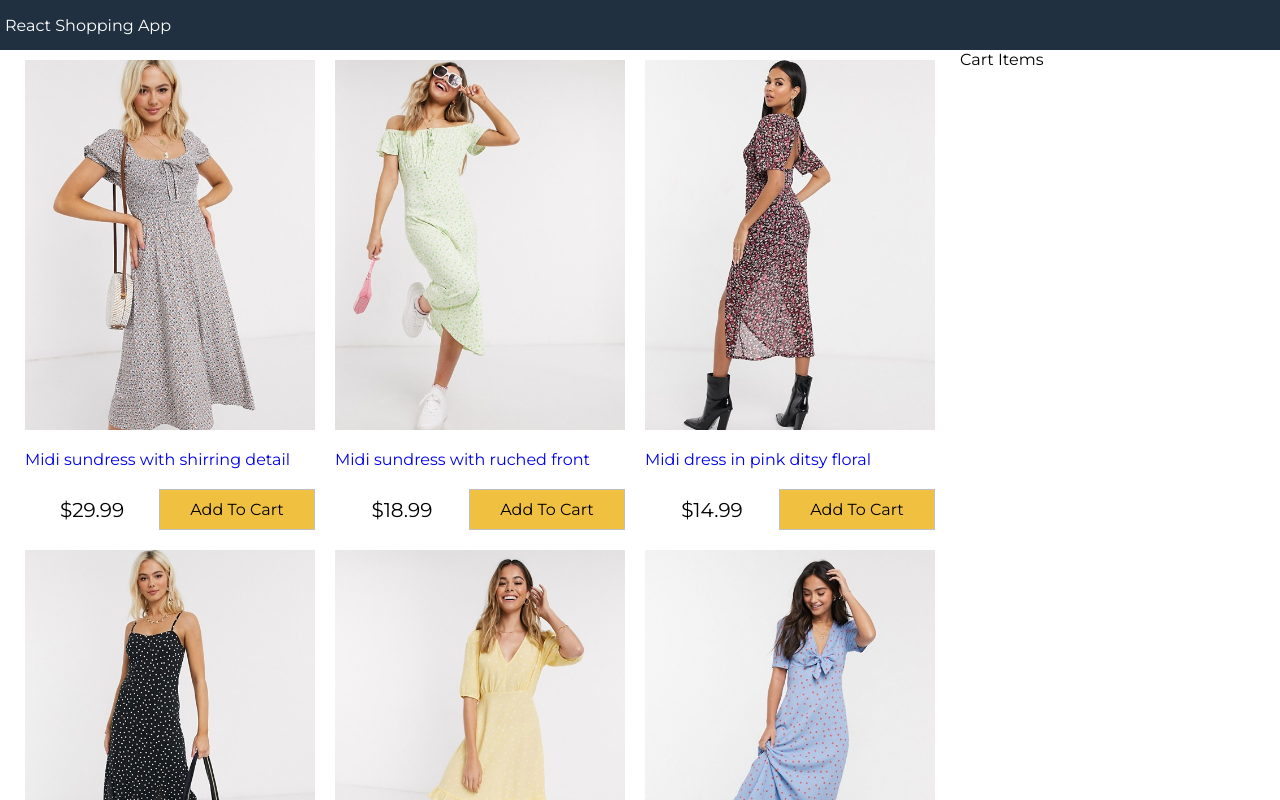
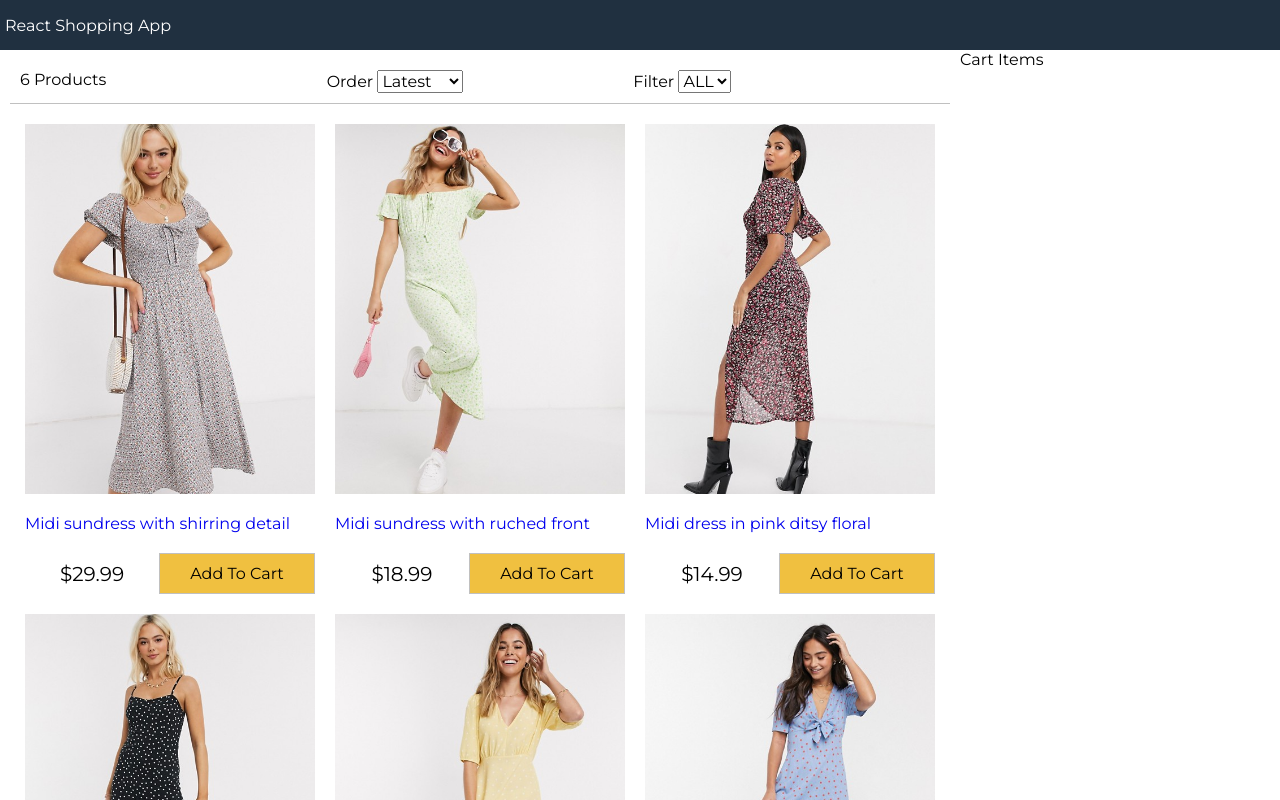
Before and after one commit to Xearta/react-shopping-app, a React (Create React App) app: page / in a window 1280 px wide. Shown: the top 800 px of the page. Built offline with nearby package versions, Linux system fonts and the light colour scheme.

Commit message:
Created a filter component

```diff
--- a/src/App.js
+++ b/src/App.js
@@ -1,12 +1,51 @@
 import React from 'react';
 import data from './data.json';
 import Products from './components/Products';
+import Filter from './components/Filter';
 
 class App extends React.Component {
   state = {
     products: data.products,
     size: '',
     sort: '',
+  };
+
+  sortProducts = event => {
+    console.log(event.target.value);
+    const sort = event.target.value;
+
+    this.setState(state => ({
+      sort: sort,
+      products: this.state.products
+        .slice()
+        .sort((a, b) =>
+          sort === 'lowest'
+            ? a.price > b.price
+              ? 1
+              : -1
+            : sort === 'highest'
+            ? a.price < b.price
+              ? 1
+              : -1
+            : a._id < b._id
+            ? 1
+            : -1
+        ),
+    }));
+  };
+
+  filterProducts = event => {
+    if (event.target.value === '') {
+      this.setState({
+        size: event.target.value,
+        products: data.products,
+      });
+    } else {
+      this.setState({
+        size: event.target.value,
+        products: data.products.filter(product => product.availableSizes.indexOf(event.target.value) >= 0),
+      });
+    }
   };
 
   render() {
@@ -18,6 +57,13 @@
         <main>
           <div className='content'>
             <div className='main'>
+              <Filter
+                count={this.state.products.length}
+                size={this.state.size}
+                sort={this.state.sort}
+                filterProducts={this.filterProducts}
+                sortProducts={this.sortProducts}
+              />
               <Products products={this.state.products} />
             </div>
             <div className='sidebar'>Cart Items</div>
--- /dev/null
+++ b/src/components/Filter.js
@@ -0,0 +1,33 @@
+import React, { Component } from 'react';
+
+class Filter extends Component {
+  render() {
+    return (
+      <div className='filter'>
+        <div className='filter-result'>{this.props.count} Products</div>
+        <div className='filter-sort'>
+          Order{' '}
+          <select value={this.props.sort} onChange={this.props.sortProducts}>
+            <option>Latest</option>
+            <option value='lowest'>Lowest</option>
+            <option value='highest'>Highest</option>
+          </select>
+        </div>
+        <div className='filter-size'>
+          Filter{' '}
+          <select value={this.props.size} onChange={this.props.filterProducts}>
+            <option value=''>ALL</option>
+            <option value='XS'>XS</option>
+            <option value='S'>S</option>
+            <option value='M'>M</option>
+            <option value='L'>L</option>
+            <option value='XL'>XL</option>
+            <option value='XXL'>XXL</option>
+          </select>
+        </div>
+      </div>
+    );
+  }
+}
+
+export default Filter;
--- a/src/index.css
+++ b/src/index.css
@@ -139,3 +139,16 @@
 .button.primary {
   background-color: #f0c040;
 }
+
+/* Filter */
+.filter {
+  display: flex;
+  justify-content: space-between;
+  padding: 1rem;
+  margin: 1rem;
+  border-bottom: 0.1rem #c0c0c0 solid;
+}
+
+.filter div {
+  flex: 1;
+}
```
